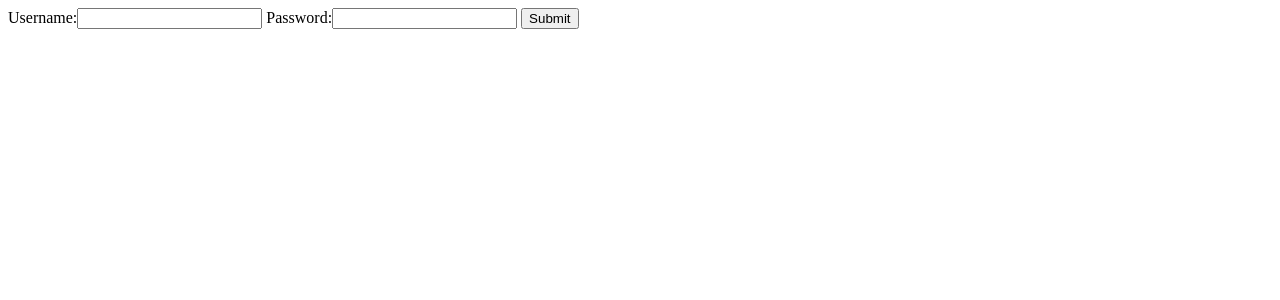
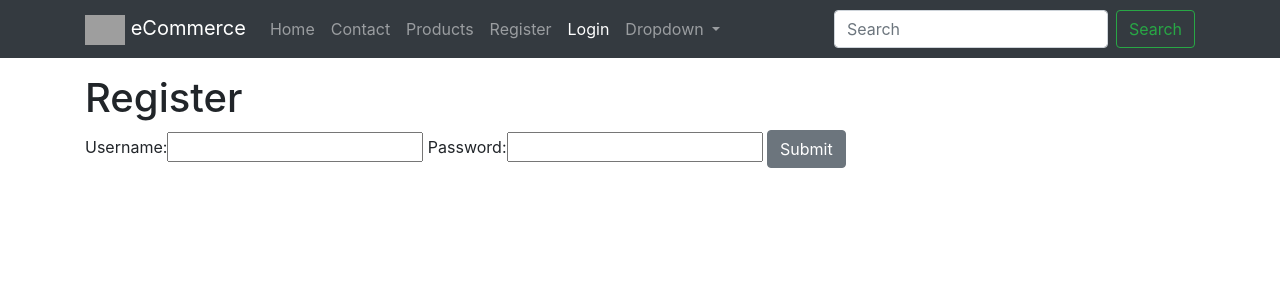
Before and after one commit to sergiopassos/ecommerce_django, a Django app: page /login/ in a window 1280 px wide. Shown: the top 300 px of the page. Run offline with Django 3.2, Linux system fonts and the light colour scheme; some libraries are stand-ins or nearby versions; grey boxes are pictures that could not be loaded.

Commit message:
Correcao HTML, inclusão da Navbar

```diff
--- a/products/templates/products/detail.html
+++ b/products/templates/products/detail.html
@@ -1,7 +1,6 @@
 {% extends "base.html" %}
 {% block content %}
 
-<div class="container">
 <div class="row">
 	<div class="col">
 		<h1>{{ object.title }}</h1>
@@ -12,8 +11,6 @@
 		{% if object.image %}
 			<img src="{{ object.image.url }}" class="img-fluid">
 		{% endif %}
-
-		</div>
 	</div>
 </div>
 
--- a/templates/auth/login.html
+++ b/templates/auth/login.html
@@ -1,4 +1,11 @@
+{% extends "base.html" %}
+
+{% block content %}
+
+<h1>Register</h1>
 <form method="POST"> {% csrf_token %}
 	{{ form }}
 	<button type="submit" class="btn btn-secondary">Submit</button>
 </form>
+
+{% endblock %}
--- a/templates/base.html
+++ b/templates/base.html
@@ -8,17 +8,12 @@
     <title>Base Template</title>
     {% include 'base/css.html' %}
     {% block base_head %} {% endblock %}
-
   </head>
- <body>
-    {% include 'base/navbar.html' %}
-    {% block content %}{% endblock %}
-
-
-
-
-
-
-   {% include 'base/js.html' %}
+  <body>
+    {% include 'base/navbar.html' with brand_name='eCommerce' %}
+    <div class="container">
+      {% block content %}{% endblock %}
+    </div>
+    {% include 'base/js.html' %}
   </body>
 </html>
--- a/templates/base/navbar.html
+++ b/templates/base/navbar.html
@@ -4,8 +4,12 @@
 {% url 'login' as login_url %}
 {% url 'register' as register_url %}
 
-<nav class="navbar navbar-expand-lg navbar-light bg-light">
-  <a class="navbar-brand" href="{{ home_url }}">{% if brand_name %}{{brand_name}} {% else %}CFE eCommerce {% endif %}</a>
+<nav class="navbar navbar-expand-lg navbar-dark bg-dark mb-3">
+  <div class="container">
+  <a class="navbar-brand" href="{{ home_url }}">
+    <img src="https://getbootstrap.com/docs/4.1/assets/brand/bootstrap-solid.svg" wirdh="30" height="30" class="d-inline-block aling-top" alt="">
+    {% if brand_name %}{{brand_name}} {% else %}CFE eCommerce {% endif %}
+  </a>
   <button class="navbar-toggler" type="button" data-toggle="collapse" data-target="#navbarSupportedContent" aria-controls="navbarSupportedContent" aria-expanded="false" aria-label="Toggle navigation">
     <span class="navbar-toggler-icon"></span>
   </button>
@@ -33,13 +37,13 @@
         <a class="nav-link" href="{{ login_url }}">Login</a>
       </li>
       {% endif %}
-      <li class="nav-item dropdown">
+              <li class="nav-item dropdown">
         <a class="nav-link dropdown-toggle" href="#" id="navbarDropdown" role="button" data-toggle="dropdown" aria-haspopup="true" aria-expanded="false">
           Dropdown
         </a>
-        <div class="dropdown-menu" aria-labelledby="navbarDropdown">
+        <div class="dropdown-menu dropdown-menu-left" aria-labelledby="navbarDropdown">
           <a class="dropdown-item" href="#">Action</a>
-          <a class="dropdown-item" href="#">Another action</a>
+          <a class="dropdown-item disabled" href="#">Another action</a>
           <div class="dropdown-divider"></div>
           <a class="dropdown-item" href="#">Something else here</a>
         </div>
@@ -50,4 +54,5 @@
       <button class="btn btn-outline-success my-2 my-sm-0" type="submit">Search</button>
     </form>
   </div>
+</div>
 </nav>
--- a/templates/home_page.html
+++ b/templates/home_page.html
@@ -14,7 +14,6 @@
   <h1>{{ title }}</h1>
   <h1>Hello, world!</h1>
 </div>
-    <div class="container">
 <div class="row">
   <div class="col">
     <img src="{% static 'img/beach.jpg' %}" class="img-fluid">
@@ -27,9 +26,7 @@
     <h1>Premium</h1>
     {{ premium_content }}
   </div>
-      </div>
 {% endif %}
-    </div>
 
 {% endblock %}
 
```
Also changed, not shown: products/templates/products/list.html (+0 -11 lines), templates/auth/register.html (+7 -0 lines). Lines whose indentation alone changed are shown as unchanged.
